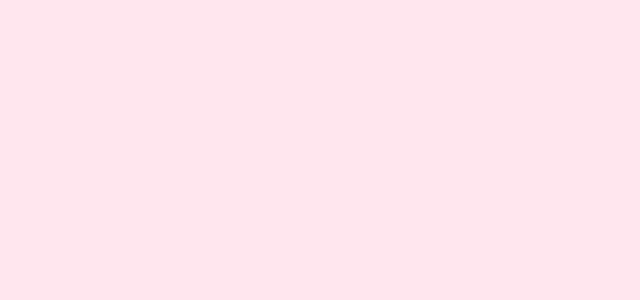
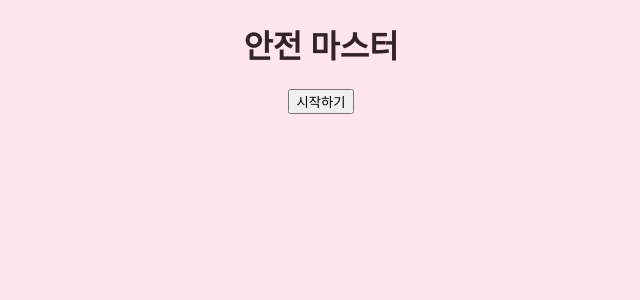
Before and after one commit to shusbox/safeMaster, a React (Vite) app in the folder FE/: page /signin in a window 1280 px wide. Before the commit this address had no page. Shown: the top 300 px of the page, without its empty margins (319-959 px from the left). Built offline with nearby package versions, Linux system fonts and the light colour scheme; a small style sheet from the web is missing.

Commit message:
feat: 로그인 후 메인페이지 추가

```diff
--- a/FE/src/App.jsx
+++ b/FE/src/App.jsx
@@ -1,5 +1,6 @@
 import { BrowserRouter as Router, Routes, Route } from "react-router-dom";
 import Main from "./pages/main";
+import MainUp from "./pages/main2";
 import Quiz from "./pages/quiz";
 
 const App = () => {
@@ -7,6 +8,7 @@ const App = () => {
     <Router>
       <Routes>
         <Route path="/" element={ <Main /> } />
+        <Route path="/signin" element={ <MainUp /> } />
         <Route path="/quiz" element={ <Quiz /> } />
       </Routes>
     </Router>
--- a/FE/src/pages/main.jsx
+++ b/FE/src/pages/main.jsx
@@ -10,13 +10,13 @@ const LoginModal = () => {
   return (
     <>
       {loginIsVisible && <Login />}
-      <button onClick={loginModal}> 시작하기 </button>
+      <button onClick={loginModal}> 로그인하기 </button>
     </>
   );
 };
 
 const SignupModal = () => {
-  const { signupIsVisible, signupModal } = useSignupModalStore();
+  const { signupIsVisible } = useSignupModalStore();
 
   return (
     <>
--- /dev/null
+++ b/FE/src/pages/main2.jsx
@@ -0,0 +1,12 @@
+import * as MainStyled from "../styles/main";
+
+const MainUp = () => {
+  return (
+    <MainStyled.Main>
+      <h1> 안전 마스터 </h1>
+      <button onClick={() => {}}> 시작하기 </button>
+    </MainStyled.Main>
+  );
+};
+
+export default MainUp;
```
